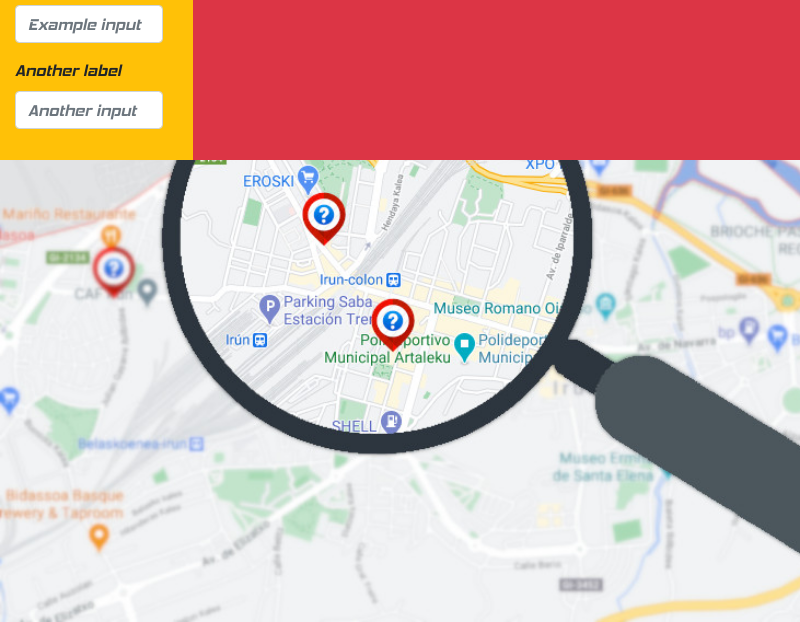
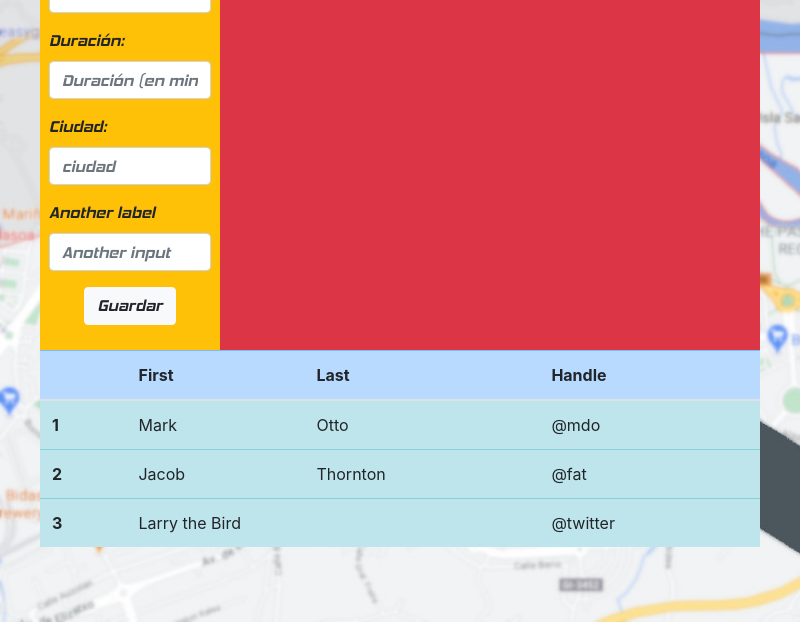
Before and after one commit to Inigoperez/Proyecto2021_electron, an Electron app: page Pages/Creacion_de_rutas.html in a window 800 px wide. Shown: the part 178-800 px from the top of the page. Drawn offline with nearby package versions, Linux system fonts and the light colour scheme; files whose address does not match are found by name.

Commit message:
vista de crear rutas

```diff
--- a/Pages/Creacion_de_rutas.html
+++ b/Pages/Creacion_de_rutas.html
@@ -35,6 +35,7 @@
         </nav>
     </header>
     <section>
+      <div class="container sinpadding">
         <div class="row">
             <div class="col-12 text-center">
                 <h1 id="tituloVentana">Crear nueva ruta</h1>
@@ -44,19 +45,64 @@
             <div class="col-3 bg-warning">
                 <form>
                     <div class="form-group">
-                      <label for="formGroupExampleInput">Nombre de la ruta: </label>
-                      <input type="text" class="form-control" id="formGroupExampleInput" placeholder="Example input">
+                      <label for="InputNombreRuta">Nombre de la ruta: </label>
+                      <input type="text" class="form-control" id="InputNombreRuta" placeholder="Nombre de la ruta">
+                    </div>
+                    <div class="form-group">
+                      <label for="InputDuracion">Duración: </label>
+                      <input type="text" class="form-control" id="InputDuracion" placeholder="Duración (en minutos)">
+                    </div>
+                    <div class="form-group">
+                      <label for="InputCiudad">Ciudad: </label>
+                      <input type="text" class="form-control" id="InputCiudad" placeholder="ciudad">
                     </div>
                     <div class="form-group">
                       <label for="formGroupExampleInput2">Another label</label>
                       <input type="text" class="form-control" id="formGroupExampleInput2" placeholder="Another input">
                     </div>
-                  </form>
+                    <div class="form-group align-items-center text-center">
+                      <input class="btn btn-light" type="button" value="Guardar">
+                    </div>
+                </form>
             </div>
             <div class="col-9 btn-danger">
                 <h1>Columna 2</h1>
             </div>
         </div>
+        <div class="row">
+          <div class="col-12">
+            <table class="table table-hover">
+              <thead>
+                <tr class="table-primary">
+                  <th scope="col"></th>
+                  <th scope="col">First</th>
+                  <th scope="col">Last</th>
+                  <th scope="col">Handle</th>
+                </tr>
+              </thead>
+              <tbody>
+                <tr class="table-info">
+                  <th scope="row">1</th>
+                  <td>Mark</td>
+                  <td>Otto</td>
+                  <td>@mdo</td>
+                </tr>
+                <tr class="table-info">
+                  <th scope="row">2</th>
+                  <td>Jacob</td>
+                  <td>Thornton</td>
+                  <td>@fat</td>
+                </tr>
+                <tr class="table-info">
+                  <th scope="row">3</th>
+                  <td colspan="2">Larry the Bird</td>
+                  <td>@twitter</td>
+                </tr>
+              </tbody>
+            </table>
+          </div>
+        </div>
+      </div>
     </section>
     <!-- You can also require other files to run in this process -->
     <script src="Js/renderer.js"></script>
--- a/css/Creacion_de_rutas.css
+++ b/css/Creacion_de_rutas.css
@@ -3,7 +3,6 @@ body{
     background-repeat: no-repeat;
     background-size: cover;
     height: 100%;
-    width: 100%;
 }
 
 #avatar{
@@ -15,8 +14,17 @@ body{
     font-family: "Hemi_head_bd_it";
 }
 
+.sinmargenes{
+    margin-right: 0;
+    margin-left: 0;
+}
+
+.sinpadding [class*="col-"] {
+    padding: 0;
+}
+
 section form{
-    padding: 15px;
+    padding: 5%;
     font-family: "Hemi_head_bd_it";
 }
 
--- a/css/index_css.css
+++ b/css/index_css.css
@@ -1,8 +1,13 @@
+*{
+    margin: auto;
+    height: 100%;
+    width: 100%;
+}
+
 body{
     background-image: url("./images/fondo.jpg");
     background-repeat: no-repeat;
     background-size: cover;
-    height: 100%;
 }
 
 form{
@@ -12,11 +17,6 @@ form{
     font-family: "Hemi_head_bd_it";
 }
 
-footer{
-    height: 5%;
-    background-color: black;
-}
-
 @font-face {
     font-family: "Hemi_head_bd_it";
     src: url("./fonts/tipo_admin.ttf");
```
